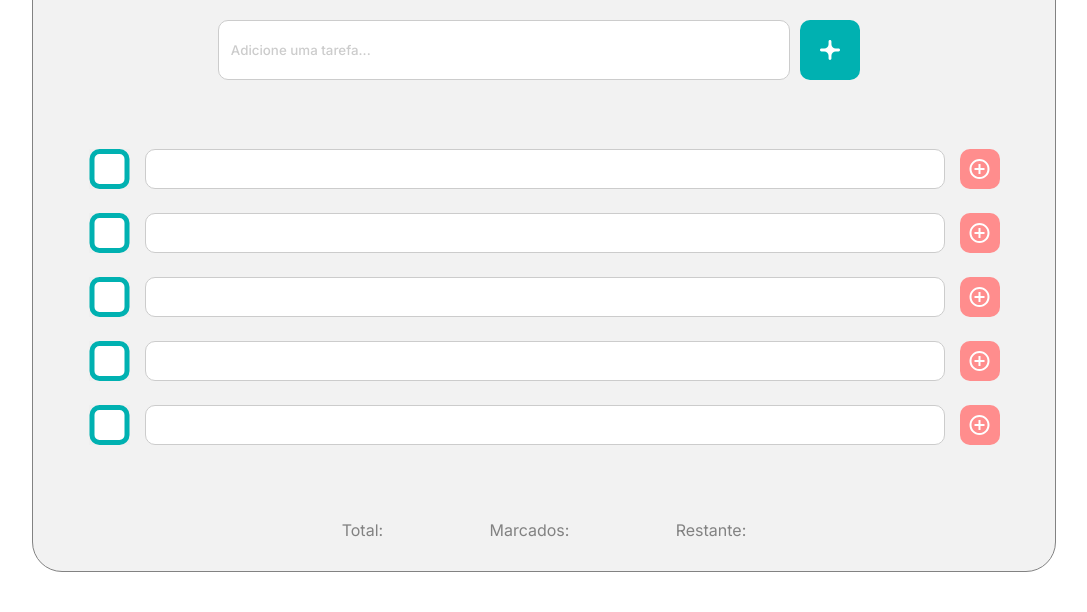
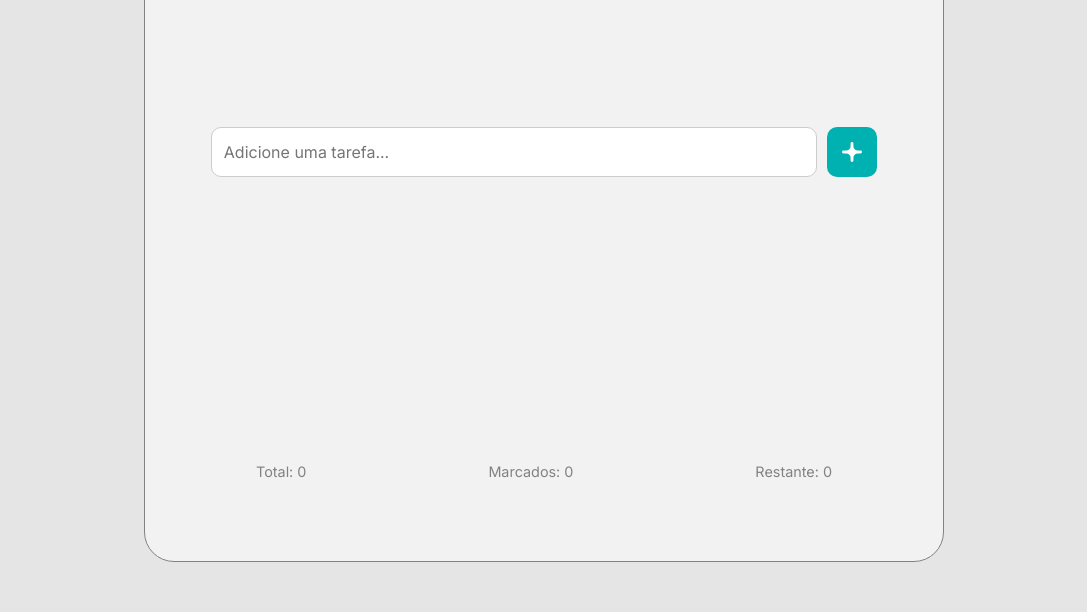
Before and after one commit to MoizesGaldinoJunior/projeto-js-todolist, a plain HTML site: page index.html in a window 1280 px wide. Shown: the part 188-800 px from the top of the page, without its empty margins (96-1183 px from the left). Drawn offline with Linux system fonts and the light colour scheme.

Commit message:
Projeto finalizado

```diff
--- a/css/style.css
+++ b/css/style.css
@@ -21,136 +21,138 @@ body {
     display: flex;
     justify-content: center;
     align-items: center;
+    background-color: #e5e5e5;
+        /* Cor de fundo adicional */
 }
 
 main {
     width: 80%;
-    height: 90%;
+    max-width: 800px;
+        height: 700px;
+        max-height: 90%;
     background-color: #f2f2f2;
     display: flex;
     flex-direction: column;
-    text-align: center;
     justify-content: space-around;
     align-items: center;
     border: 1px solid var(--color-title);
     border-radius: 30px;
+    padding: 20px;
 }
 
 .logo {
     display: flex;
-    text-align: center;
-    justify-content: space-around;
+    justify-content: space-evenly;
     align-items: center;
-    margin: 0 auto;
-    width: 15%;
-    /* border: 1px solid red; */
+    margin-bottom: 20px;
+        width: 40%;
 }
 
 main h1 {
     color: var(--color-title);
+    font-size: 1.5rem;
 }
 
 form {
     display: flex;
     justify-content: center;
     align-items: center;
-    width: 70%;
-    height: 50px;
-    /* border: 1px solid red; */
+    width: 100%;
+        margin-bottom: 20px;
+        color: var(--color-font);
 }
 
 .addList {
     width: 80%;
-    height: 60px;
+        height: 50px;
     border-radius: 10px;
     border: 1px solid var(--color-font);
     padding: 0.75rem;
-}
-
-.addList[value] {
-    color: var(--color-font);
-    font-weight: 500;
-
+    font-size: 1rem;
 }
 
 .btnAdd {
     background-color: var(--btn-add);
-    width: 60px;
-    height: 60px;
+    width: 50px;
+        height: 50px;
     border-radius: 10px;
     border: none;
-    margin: 0 10px;
+    margin-left: 10px;
     display: flex;
     align-items: center;
     justify-content: center;
     cursor: pointer;
+    transition: background-color 0.3s ease-in-out;
 }
 
 .btnAdd:hover {
     background-color: #009696;
-    transition: all .15s ease-in;
-}
-
-label {
-    display: flex;
-    justify-content: center;
-    align-items: center;
 }
 
 .listItems {
-    width: 70%;
-    height: 320px;
+    width: 100%;
+    max-height: auto;
+    overflow-y: auto;
     display: flex;
     flex-direction: column;
-    justify-content: space-around;
-    align-items: center;
-    /* border: 1px solid red; */
+        color: var(--color-font-second);
+        /* Espaço entre itens */
 }
 
-.list {
-    width: 800px;
-    height: 40px;
-    background-color: #fff;
-    padding: 0.5rem 0.75rem;
-    border-radius: 10px;
-    margin: 0 15px;
-    border: 1px solid var(--color-font);
-    color: var(--color-font-second);
-    text-align: justify;
+.listItems ul {
+    list-style: none;
+    width: 100%;
+    padding: 0;
 }
 
-.btn {
+.listItems li {
+    display: flex;
+    justify-content: space-between;
+    align-items: center;
+    padding: 10px;
+        border: 1px solid var(--color-font);
+        border-radius: 10px;
+            background-color: #fff;
+            margin: 10px 0;
+}
+
+.btnRemove {
     background-color: var(--btn-remove);
     height: 40px;
-    width: 40px;
-    border-radius: 10px;
+        width: 40px;
+        border-radius: 20%;
     border: none;
-    text-align: center;
     display: flex;
     align-items: center;
     justify-content: center;
-    font-size: 2rem;
     cursor: pointer;
+    transition: background-color 0.3s ease-in-out;
 }
 
-.btn:hover {
+.btnRemove:hover {
     background-color: #d45a5a;
-    transition: all .15s ease-in;
 }
 
 .BoxCheck {
+    background: none;
     border: none;
-    display: flex;
-    justify-content: center;
-    align-items: center;
     cursor: pointer;
+    margin-right: 10px;
 }
 
-.infoBox {
-    width: 50%;
+#infoBox {
+    width: 100%;
     display: flex;
     justify-content: space-around;
-    align-items: center;
-    /* border: 1px solid red; */
     color: var(--color-title);
+    margin-top: 20px;
+        font-size: 0.9rem;
+    }
+
+    .checked {
+        text-decoration: line-through;
+        color: var(--color-font-second);
+        font-weight: 500;
+        font-style: italic;
+        transition: all 0.3s ease-in-out;
 }
--- a/index.html
+++ b/index.html
@@ -19,52 +19,18 @@
             <img src="assets/logo-svg.svg" alt="">
         </div>
         <form action="" id="form-group" class="form-group">
-            <input type="text" id="addList" class="addList" value="Adicione uma tarefa..." />
+            <input type="text" id="addList" class="addList" placeholder="Adicione uma tarefa..." />
             <button type="submit" id="btnAdd" class="btnAdd"><img src="assets/add.svg" alt=""></button>
         </form>
 
         <div class="listItems">
-            <label for="List">
-                <button type="button" id="BoxCheck" class="BoxCheck"><img src="assets/checkbo.svg" alt=""></button>
-                <span id="ListItems" class="list"></span>
-                <button type="reset" id="btnRemove" class="btn">
-                    <img src="assets/add_circle.svg" alt="">
-                </button>
-            </label>
-            <label for="List">
-                <button type="button" id="BoxCheck" class="BoxCheck"><img src="assets/checkbo.svg" alt=""></button>
-                <span id="ListItems" class="list"></span>
-                <button type="reset" id="btnRemove" class="btn">
-                    <img src="assets/add_circle.svg" alt="">
-                </button>
-            </label>
-            <label for="List">
-                <button type="button" id="BoxCheck" class="BoxCheck"><img src="assets/checkbo.svg" alt=""></button>
-                <span id="ListItems" class="list"></span>
-                <button type="reset" id="btnRemove" class="btn">
-                    <img src="assets/add_circle.svg" alt="">
-                </button>
-            </label>
-            <label for="List">
-                <button type="button" id="BoxCheck" class="BoxCheck"><img src="assets/checkbo.svg" alt=""></button>
-                <span id="ListItems" class="list"></span>
-                <button type="reset" id="btnRemove" class="btn">
-                    <img src="assets/add_circle.svg" alt="">
-                </button>
-            </label>
-            <label for="List">
-                <button type="button" id="BoxCheck" class="BoxCheck"><img src="assets/checkbo.svg" alt=""></button>
-                <span id="ListItems" class="list"></span>
-                <button type="reset" id="btnRemove" class="btn">
-                    <img src="assets/add_circle.svg" alt="">
-                </button>
-            </label>
+            <ul id="taskList"></ul>
         </div>
 
-        <label for="" class="infoBox" id="infoBox">
-            <span>Total: <p></p></span>
-            <span>Marcados: <p></p></span>
-            <span>Restante: <p></p></span>
+        <div id="infoBox">
+            <span id="spanTotal">Total: </span>
+            <span id="spanMarc">Marcados: </span>
+            <span id="spanRest">Restante: </span>
         </label>
     </main>
 
--- a/js/script.js
+++ b/js/script.js
@@ -0,0 +1,84 @@
+//Selecionando todos os elementos da lista
+
+let form = document.querySelector('#form-group')
+let taskInput = document.querySelector('#addList')
+let taskList = document.querySelector('#taskList')
+let spanTotal = document.querySelector('#spanTotal')
+let spanMarc = document.querySelector('#spanMarc')
+let spanRest = document.querySelector('#spanRest')
+
+// Contadores
+let totalTasks = 0
+let completedTask = 0
+
+//Função para atualizar os contadores
+function updateCounters() {
+    spanTotal.textContent = `Total: ${totalTasks}`
+    spanMarc.textContent = `Marcados: ${completedTask}`
+    spanRest.textContent = `Restante: ${totalTasks - completedTask}`
+}
+
+// Função para criar e adicionar um item na lista
+function addTask(e) {
+    e.preventDefault() //Evita o recarregamento da página
+
+    const taskText = taskInput.value.trim()
+
+    if (taskText === '') {
+        taskInput.classList.add('.alert')
+        return
+    }
+
+    totalTasks++
+
+    //Criar elementos do item
+    let li = document.createElement('li')
+    let checkButton = document.createElement('button')
+    let taskSpan = document.createElement('span')
+    let deleteButton = document.createElement('button')
+
+    //Configurar elementos
+    checkButton.innerHTML = '<img src="assets/checkbo.svg" alt="Check">'
+    checkButton.classList.add('BoxCheck')
+    taskSpan.textContent = taskText
+    deleteButton.innerHTML = '<img src="assets/add_circle.svg" alt="Remover">'
+    deleteButton.classList.add('btnRemove')
+
+    //Eventos
+    checkButton.addEventListener('click', () => {
+        taskSpan.classList.toggle('checked')
+        if (taskSpan.classList.contains('checked')) {
+            completedTask++
+        } else {
+            completedTask--
+        }
+        updateCounters()
+    })
+
+    deleteButton.addEventListener('click', () => {
+        li.remove()
+        totalTasks--
+        if (taskSpan.classList.contains('checked')) {
+            completedTask--
+        }
+
+        updateCounters()
+    })
+
+    //Montar o item e adicionar à lista
+    li.appendChild(checkButton)
+    li.appendChild(taskSpan)
+    li.appendChild(deleteButton)
+    taskList.appendChild(li)
+
+    //Limpar o input e atualizar contadores
+    taskInput.value = ''
+    updateCounters()
+
+}
+
+//Evento de envio do formulário
+form.addEventListener('submit', addTask)
+
+//Atualizar os contadores
+updateCounters()
```
